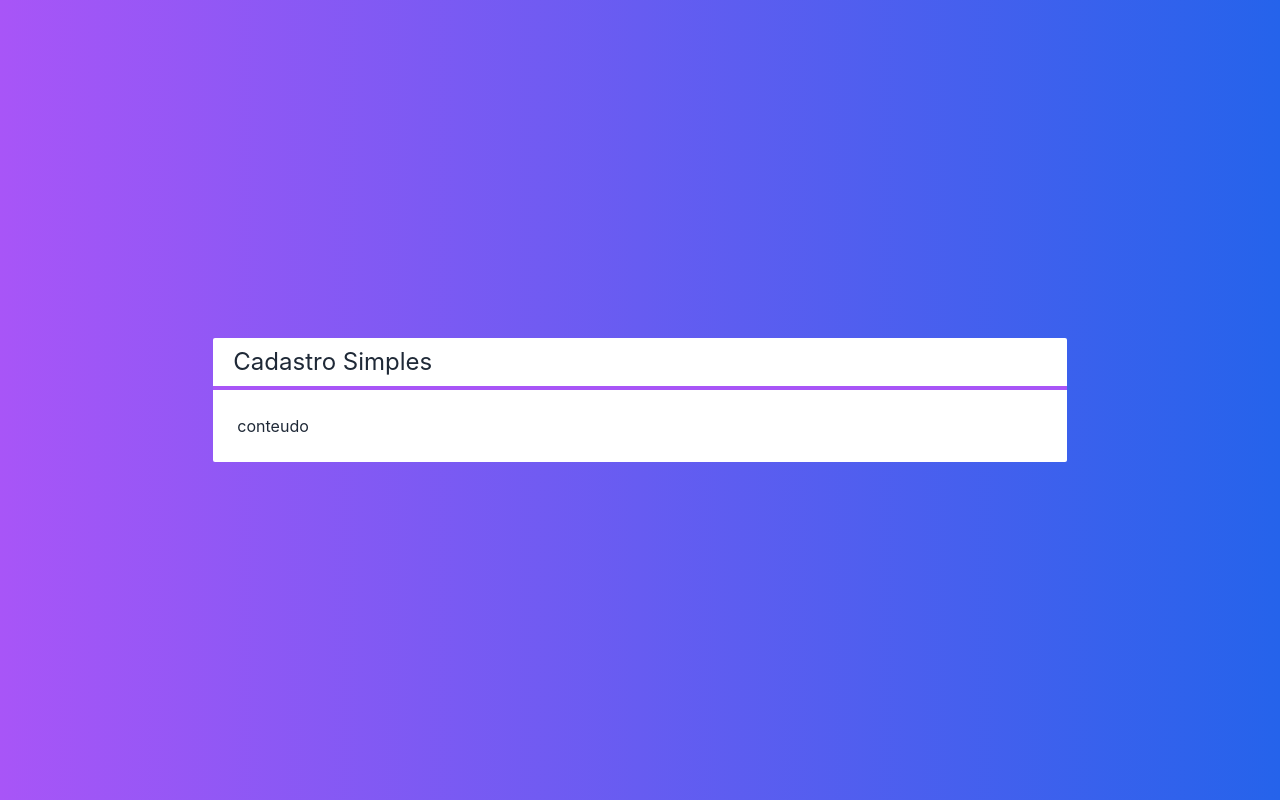
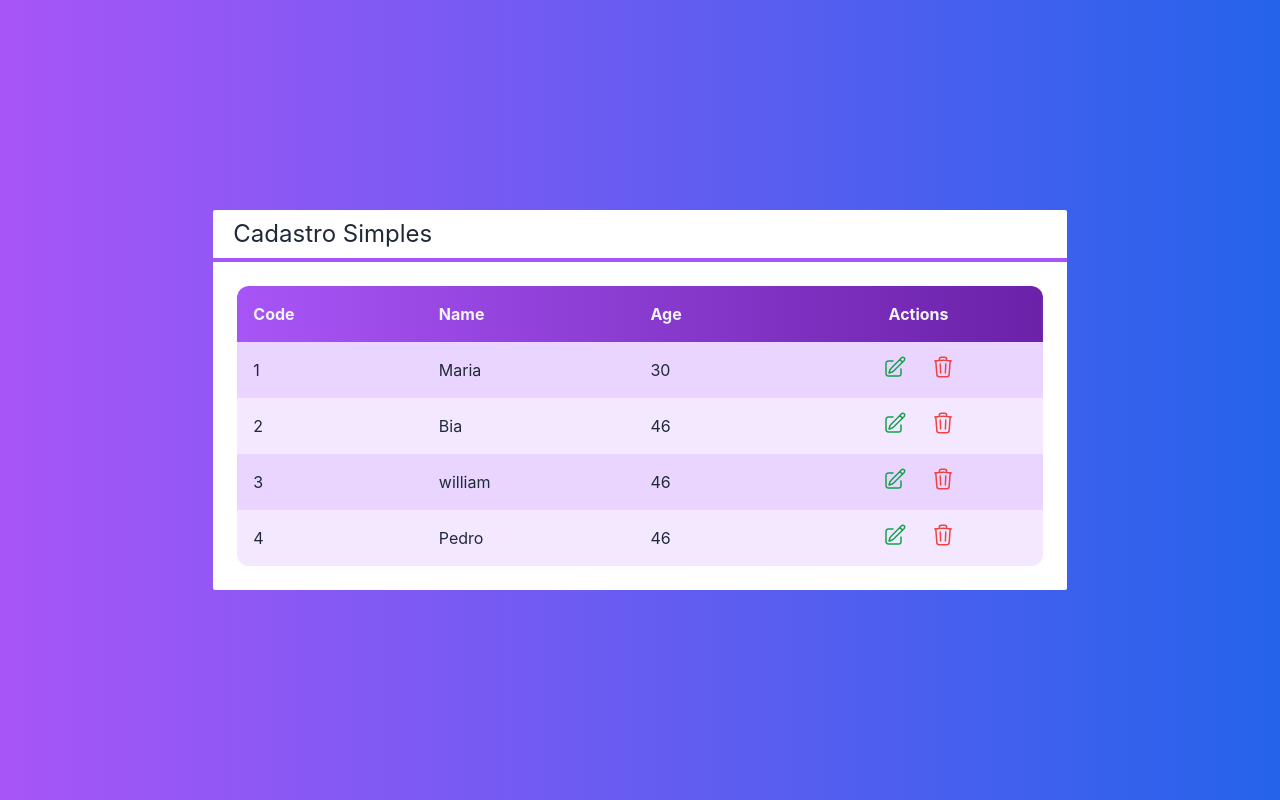
Before and after one commit to williamand02/next-crud, a Next.js app: page / in a window 1280 px wide. Built offline with nearby package versions, Linux system fonts and the light colour scheme.

Commit message:
:sparkles: feat: add component Table

```diff
--- /dev/null
+++ b/src/components/Icons.tsx
@@ -0,0 +1,32 @@
+export const IconEdit = (
+  <svg
+    xmlns="http://www.w3.org/2000/svg"
+    fill="none"
+    viewBox="0 0 24 24"
+    strokeWidth={1.5}
+    stroke="currentColor"
+    className="w-6 h-6"
+  >
+    <path
+      strokeLinecap="round"
+      strokeLinejoin="round"
+      d="M16.862 4.487l1.687-1.688a1.875 1.875 0 112.652 2.652L10.582 16.07a4.5 4.5 0 01-1.897 1.13L6 18l.8-2.685a4.5 4.5 0 011.13-1.897l8.932-8.931zm0 0L19.5 7.125M18 14v4.75A2.25 2.25 0 0115.75 21H5.25A2.25 2.25 0 013 18.75V8.25A2.25 2.25 0 015.25 6H10"
+    />
+  </svg>
+);
+export const IconTrash = (
+  <svg
+    xmlns="http://www.w3.org/2000/svg"
+    fill="none"
+    viewBox="0 0 24 24"
+    strokeWidth={1.5}
+    stroke="currentColor"
+    className="w-6 h-6"
+  >
+    <path
+      strokeLinecap="round"
+      strokeLinejoin="round"
+      d="M14.74 9l-.346 9m-4.788 0L9.26 9m9.968-3.21c.342.052.682.107 1.022.166m-1.022-.165L18.16 19.673a2.25 2.25 0 01-2.244 2.077H8.084a2.25 2.25 0 01-2.244-2.077L4.772 5.79m14.456 0a48.108 48.108 0 00-3.478-.397m-12 .562c.34-.059.68-.114 1.022-.165m0 0a48.11 48.11 0 013.478-.397m7.5 0v-.916c0-1.18-.91-2.164-2.09-2.201a51.964 51.964 0 00-3.32 0c-1.18.037-2.09 1.022-2.09 2.201v.916m7.5 0a48.667 48.667 0 00-7.5 0"
+    />
+  </svg>
+);
--- /dev/null
+++ b/src/components/Table.tsx
@@ -0,0 +1,88 @@
+import Client from "../core/Client";
+import { IconEdit, IconTrash } from "./Icons";
+
+interface TableProps {
+  clients: Client[];
+  clientSelected?: (client: Client) => void;
+  clientExcluded?: (client: Client) => void;
+}
+
+export default function Table(props: TableProps) {
+  const showActions = props.clientSelected || props.clientExcluded;
+
+  function renderHeader() {
+    return (
+      <tr>
+        <th className="text-left p-4">Code</th>
+        <th className="text-left p-4">Name</th>
+        <th className="text-left p-4">Age</th>
+        {showActions && <th className="p-4">Actions</th>}
+      </tr>
+    );
+  }
+
+  function renderData() {
+    return props.clients?.map((client, i) => {
+      return (
+        <tr
+          key={client.id}
+          className={`${i % 2 === 0 ? "bg-purple-200" : "bg-purple-100"}`}
+        >
+          <td className="text-left p-4">{client.id}</td>
+          <td className="text-left p-4">{client.name}</td>
+          <td className="text-left p-4">{client.age}</td>
+          {showActions && renderActions(client)}
+        </tr>
+      );
+    });
+  }
+
+  function renderActions(client: Client) {
+    return (
+      <td className="flex justify-center">
+        {props.clientSelected ? (
+          <button
+            onClick={() => props.clientSelected?.(client)}
+            className={`
+          flex justify-center items-center
+          text-green-600 rounded-full p-2 m-1
+          hover:bg-purple-50
+        `}
+          >
+            {IconEdit}
+          </button>
+        ) : (
+          false
+        )}
+        {props.clientExcluded ? (
+          <button
+            onClick={() => props.clientExcluded?.(client)}
+            className={`
+          flex justify-center items-center
+          text-red-500 rounded-full p-2 m-1
+          hover:bg-purple-50
+        `}
+          >
+            {IconTrash}
+          </button>
+        ) : (
+          false
+        )}
+      </td>
+    );
+  }
+
+  return (
+    <table className="w-full rounded-xl overflow-hidden">
+      <thead
+        className={`
+        text-gray-100
+      bg-gradient-to-r from-purple-500 to-purple-800
+      `}
+      >
+        {renderHeader()}
+      </thead>
+      <tbody>{renderData()}</tbody>
+    </table>
+  );
+}
--- a/src/pages/index.tsx
+++ b/src/pages/index.tsx
@@ -1,6 +1,21 @@
 import Layout from "../components/Layout";
+import Table from "../components/Table";
+import Client from "../core/Client";
 
 export default function Home() {
+  const clients = [
+    new Client("Maria", 30, "1"),
+    new Client("Bia", 46, "2"),
+    new Client("william", 46, "3"),
+    new Client("Pedro", 46, "4"),
+  ];
+
+  function clientExcluded(client: Client) {
+    console.log("Excluded", client.name);
+  }
+  function clientSelected(client: Client) {
+    console.log("Selected", client.name);
+  }
   return (
     <div
       className={`
@@ -10,7 +25,11 @@
     `}
     >
       <Layout title="Cadastro Simples">
-        <span>conteudo</span>
+        <Table
+          clients={clients}
+          clientExcluded={clientExcluded}
+          clientSelected={clientSelected}
+        ></Table>
       </Layout>
     </div>
   );
```
